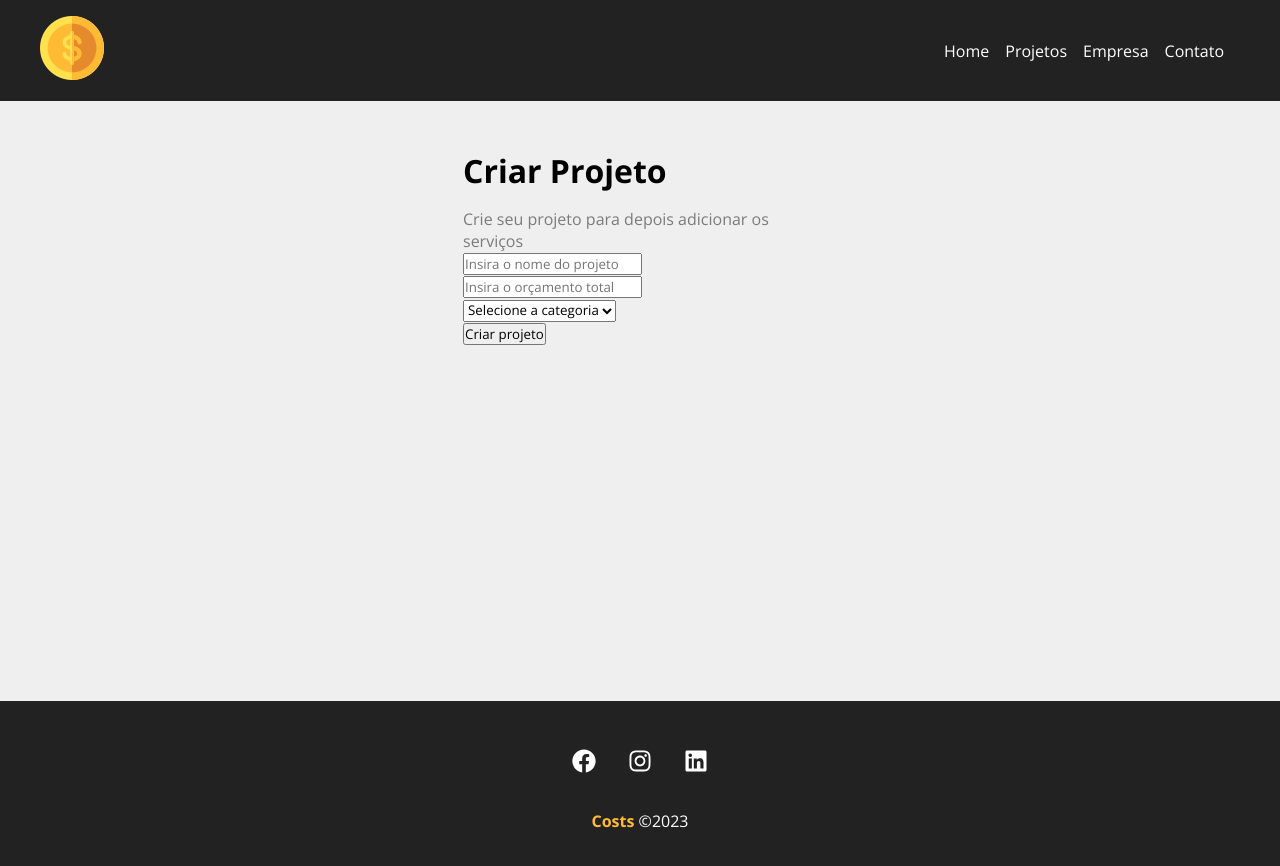
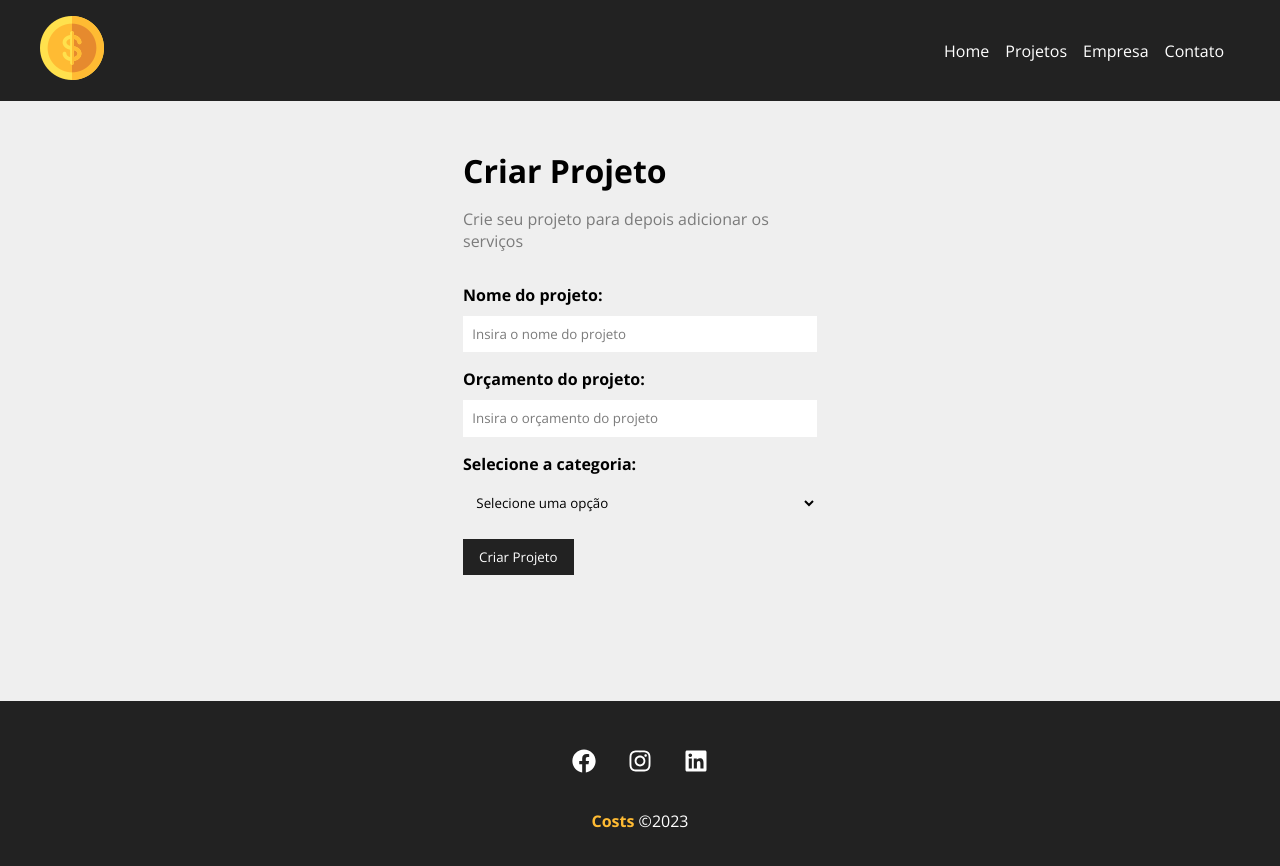
Before and after one commit to estevaosilva7/Costs-React, a React (Create React App) app in the folder costs/: page /newproject in a window 1280 px wide. Shown: the top 866 px of the page. Built offline with nearby package versions, Linux system fonts and the light colour scheme.

Commit message:
Componentização de formulário

```diff
--- /dev/null
+++ b/costs/src/components/form/Input.js
@@ -0,0 +1,19 @@
+import styles from "./Input.module.css"
+
+function Input( {type, text, name, placeholder, handleOnChange, value }) {
+    return (
+        <div className={styles.form_control} >
+            <label htmlFor={name}>{text}:</label>
+            <input
+            type={type}
+            name={name}
+            id={name}
+            placeholder={placeholder}
+            onChange={handleOnChange}
+            value={value}
+            />
+        </div>
+    )
+}
+
+export default Input
--- /dev/null
+++ b/costs/src/components/form/Input.module.css
@@ -0,0 +1,20 @@
+.form_control {
+    display: flex;
+    flex-direction: column;
+    margin-bottom: 1em;
+}
+
+.form_control label {
+    margin-bottom: 0.6em;
+    font-weight: bold;
+}
+
+.form_control input {
+    padding: 0.7em;
+    border-radius: 0;
+    border: none;
+}
+
+.form_control input::placeholder {
+    color: #7b7b7b;
+}
--- /dev/null
+++ b/costs/src/components/form/Select.js
@@ -0,0 +1,14 @@
+import styles from "./Select.module.css"
+
+function Select( { text, name, options, handleOnChange, value }) {
+    return (
+        <div className={styles.form_control} >
+            <label htmlFor={name}>{text}:</label>
+            <select name={name} id={name} >
+                <option> Selecione uma opção</option>
+            </select>
+        </div>
+    )
+}
+
+export default Select
--- /dev/null
+++ b/costs/src/components/form/Select.module.css
@@ -0,0 +1,16 @@
+.form_control {
+    display: flex;
+    flex-direction: column;
+    margin-bottom: 1em;
+}
+
+.form_control label {
+    margin-bottom: 0.6em;
+    font-weight: bold;
+}
+
+.form_control select {
+    padding: 0.7em;
+    border-radius: 0;
+    border: none;
+}
--- /dev/null
+++ b/costs/src/components/form/SubmitButton.js
@@ -0,0 +1,11 @@
+import styles from "./SubmitButton.module.css"
+
+function SubmitButton( {  text }) {
+    return (
+        <div >
+            <button className={styles.btn}>{text} </button>
+        </div>
+    )
+}
+
+export default SubmitButton
--- /dev/null
+++ b/costs/src/components/form/SubmitButton.module.css
@@ -0,0 +1,13 @@
+.btn {
+    background-color: #222;
+    color: #fff;
+    padding: 0.7em 1.2em;
+    text-decoration: none;
+    transition: 0.5s;
+    cursor: pointer;
+    border: none;
+}
+
+.btn:hover {
+    color: #ffbb33;
+}
--- a/costs/src/components/pages/NewProject.js
+++ b/costs/src/components/pages/NewProject.js
@@ -6,7 +6,7 @@
         <div className={styles.newproject_container} >
             <h1>Criar Projeto</h1>
             <p> Crie seu projeto para depois adicionar os serviços</p>
-            <ProjectForm/>
+            <ProjectForm btnText="Criar Projeto"/>
         </div>
     )
 }
--- a/costs/src/components/project/ProjectForm.js
+++ b/costs/src/components/project/ProjectForm.js
@@ -1,20 +1,25 @@
-function ProjectForm() {
+import Select  from '../form/Select'
+import Input  from '../form/Input'
+import styles from './ProjectForm.module.css'
+import SubmitButton from '../form/SubmitButton'
+
+function ProjectForm({btnText}) {
     return (
-        <form>
-            <div>
-                <input type="text" placeholder="Insira o nome do projeto" />
-            </div>
-            <div>
-                <input type="number" placeholder="Insira o orçamento total" />
-            </div>
-            <div>
-                <select name="category_id" >
-                    <option disabled selected> Selecione a categoria</option>
-                </select>
-            </div>
-            <div>
-                <input type="submit" value="Criar projeto"/>
-            </div>
+        <form className={styles.form} >
+            <Input
+            type="text"
+            text="Nome do projeto"
+            name="name"
+            placeholder="Insira o nome do projeto"
+            />
+            <Input
+            type="number"
+            text="Orçamento do projeto"
+            name="budget"
+            placeholder="Insira o orçamento do projeto"
+            />
+            <Select name="category_id" text="Selecione a categoria"/>
+            <SubmitButton text={btnText}/>
         </form>
     )
 }
--- /dev/null
+++ b/costs/src/components/project/ProjectForm.module.css
@@ -0,0 +1,4 @@
+.form {
+    width: 100%;
+    margin: 2em 0;
+}
```
